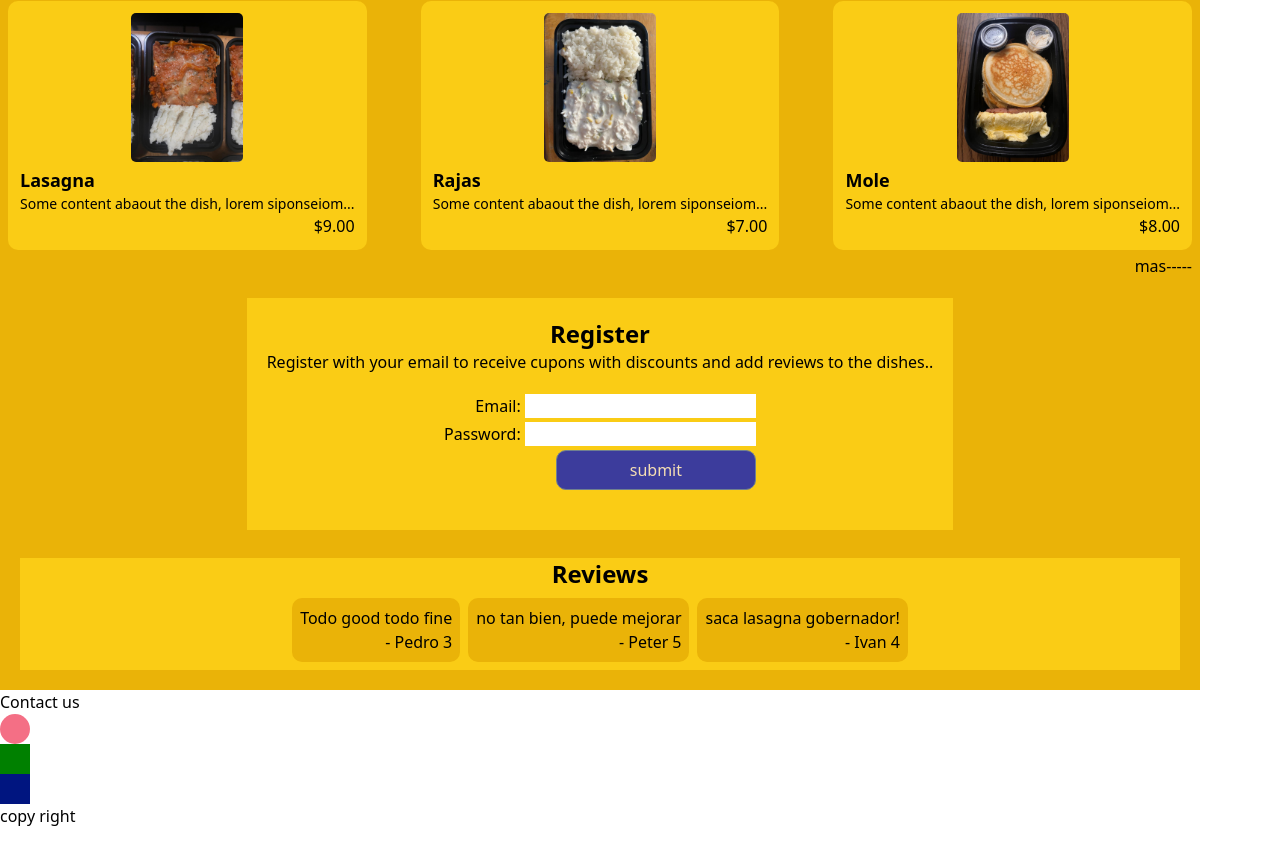
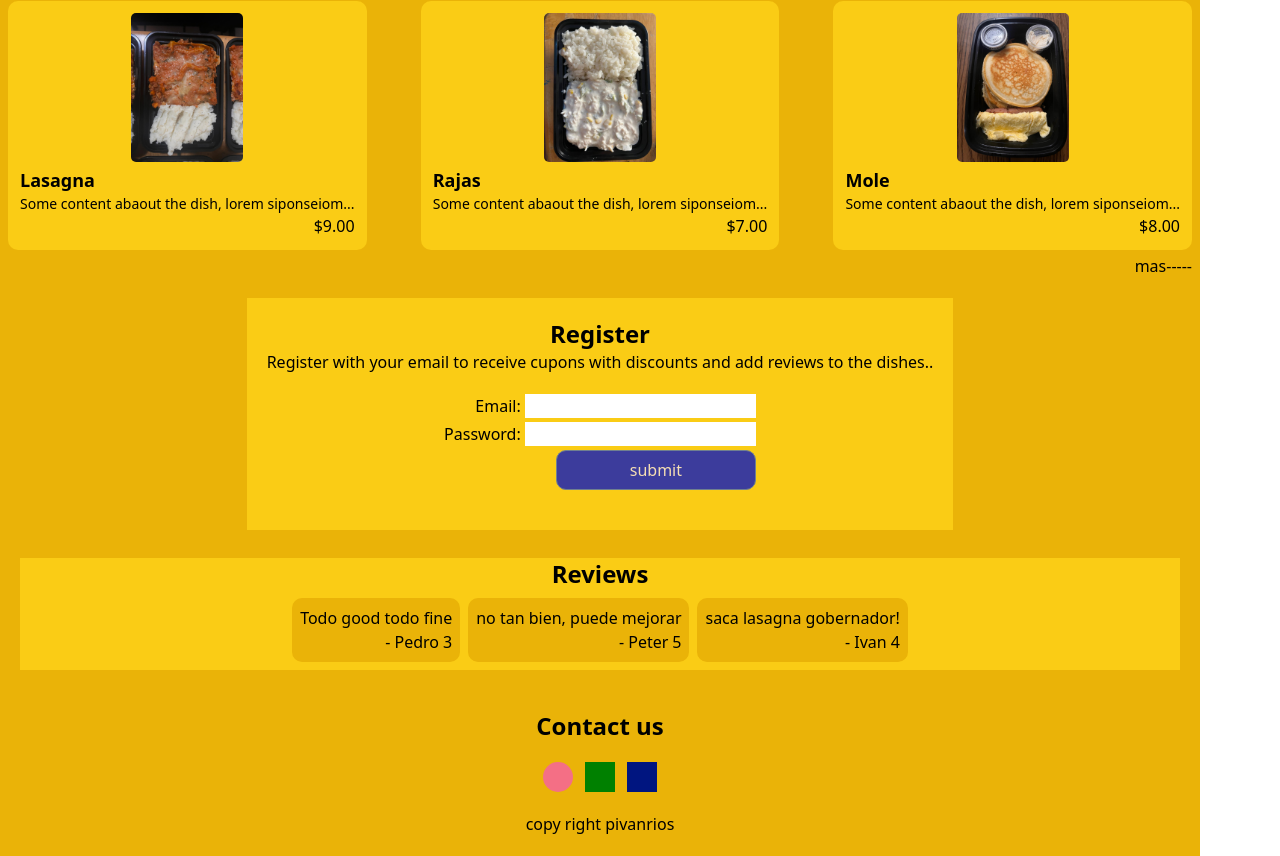
Before and after one commit to Pivanrios/test, a Next.js app: page / in a window 1280 px wide. Shown: the part 367-1223 px from the top of the page. Before the commit the page ends 1195 px from the top, so only its background shows below. Built offline with nearby package versions, Linux system fonts and the light colour scheme.

Commit message:
change bgcolor

```diff
--- a/components/Footer.jsx
+++ b/components/Footer.jsx
@@ -2,15 +2,15 @@ import React from 'react'
 
 function Footer() {
   return (
-    <section>
-        <div>
-            <h3>Contact us</h3>
-            <ol>
+    <section className='container bg-yellow-500 px-3 py-2'>
+        <div className='flex flex-col items-center py-3 gap-5'>
+            <h3 className='text-2xl font-bold'>Contact us</h3>
+            <div className=' flex flex-row gap-3 '>
                 <div id='instagram'></div>
                 <div id='whatsapp'></div>
                 <div id='linkedin'></div>
-            </ol>
-            <span>copy right</span>
+            </div>
+            <span className='font-gray'>copy right pivanrios</span>
         </div>
     </section>
   )
```
